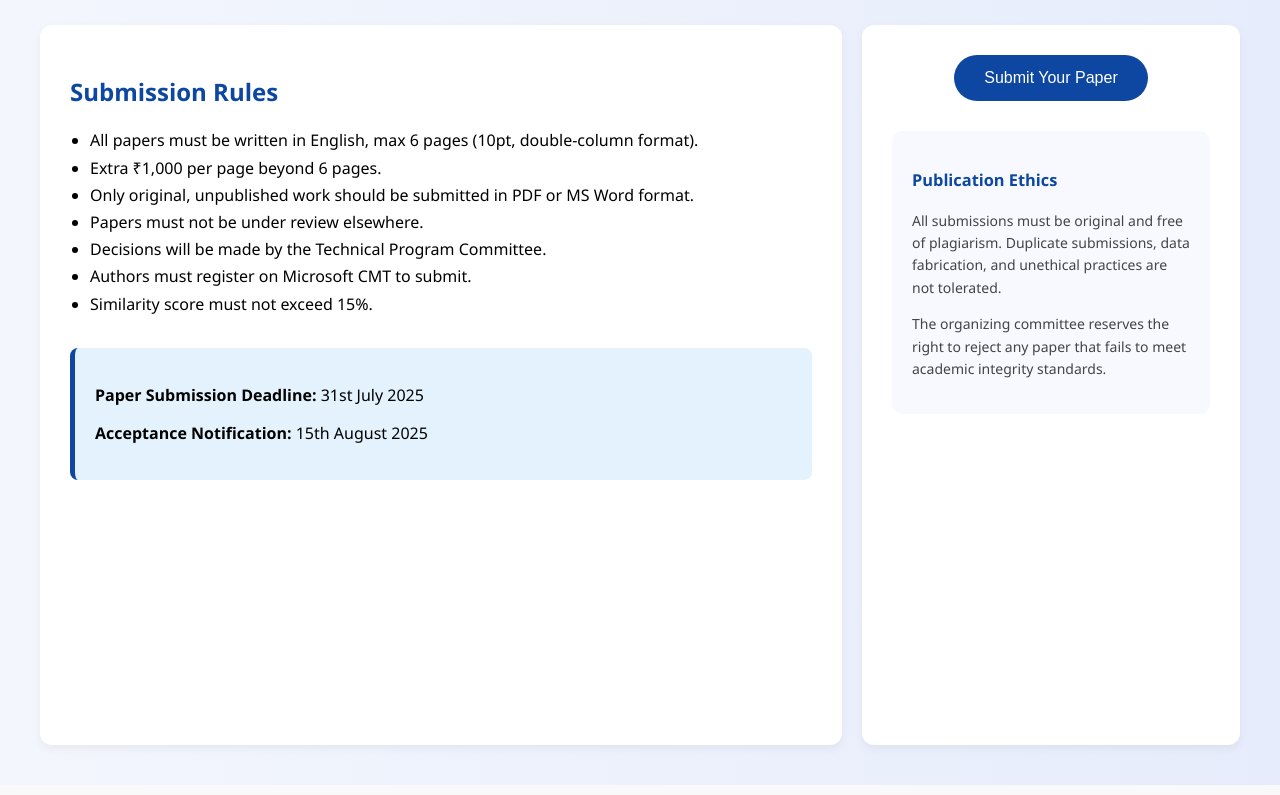
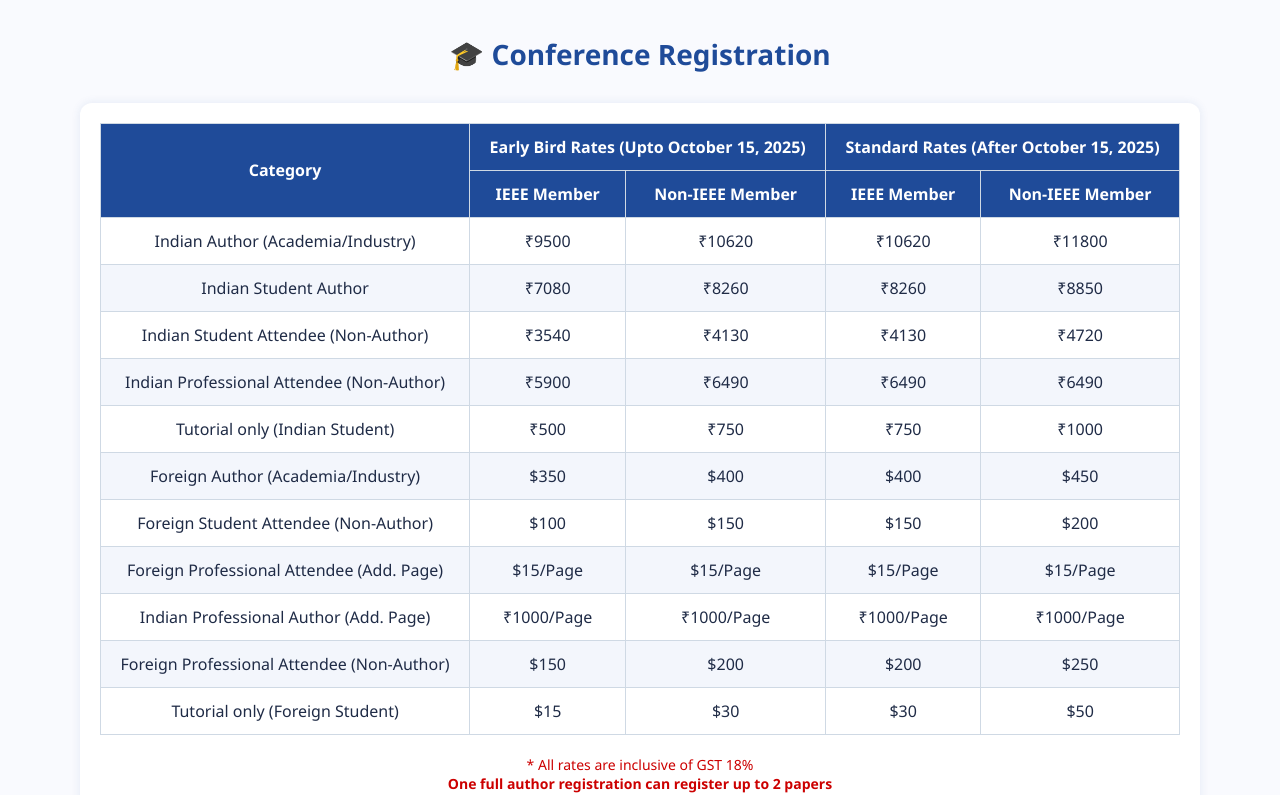
Before and after one commit to PriyanshuRoushan/confwebsite25, a React (Create React App) app in the folder frontend/: page / in a window 1280 px wide. Shown: the part 3200-3995 px from the top of the page. Built offline with nearby package versions, Linux system fonts and the light colour scheme; a web font is replaced by a local one.

Commit message:
Registration Table

```diff
--- a/frontend/src/App.js
+++ b/frontend/src/App.js
@@ -7,6 +7,7 @@
 import Tracks from './components/tracks/tracks';
 import CallForPaper from './components/callforpaper/call4Paper';
 import Footer from './components/footer/footer'
+import Registration from './components/registration/Registration';
 
 function App() {
   return (
@@ -16,6 +17,7 @@
       <AboutRit/>
       <Tracks />
       <Speakers/>
+      <Registration/>
       <CallForPaper/>
       <Faculties />
       <Footer/>
--- /dev/null
+++ b/frontend/src/components/registration/Registration.css
@@ -0,0 +1,50 @@
+.registration-section {
+  padding: 100px 80px;
+  background-color: #f9fafe;
+  color: #1f2b46;
+  font-family: "Segoe UI", sans-serif;
+}
+
+.reg-heading {
+  text-align: center;
+  color: #1f4b99;
+  margin-bottom: 30px;
+  font-size: 28px;
+  font-weight: 600;
+}
+
+.reg-table-container {
+  overflow-x: auto;
+  background: white;
+  padding: 20px;
+  border-radius: 12px;
+  box-shadow: 0 0 10px rgba(31, 75, 153, 0.1);
+}
+
+.reg-table {
+  width: 100%;
+  border-collapse: collapse;
+  font-size: 16px;
+}
+
+.reg-table th, .reg-table td {
+  padding: 12px 16px;
+  border: 1px solid #cfd9e4;
+  text-align: center;
+}
+
+.reg-table th {
+  background-color: #1f4b99;
+  color: white;
+}
+
+.reg-table tbody tr:nth-child(even) {
+  background-color: #f3f6fc;
+}
+
+.note {
+  margin-top: 20px;
+  color: #cc0000;
+  text-align: center;
+  font-size: 14px;
+}
--- /dev/null
+++ b/frontend/src/components/registration/Registration.js
@@ -0,0 +1,47 @@
+import React from "react";
+import "./Registration.css";
+
+const Registration = () => {
+  return (
+    <section className="registration-section">
+      <h2 className="reg-heading">🎓 Conference Registration</h2>
+      <div className="reg-table-container">
+        <table className="reg-table">
+          <thead>
+            <tr>
+              <th rowSpan="2">Category</th>
+              <th colSpan="2">Early Bird Rates (Upto October 15, 2025)</th>
+              <th colSpan="2">Standard Rates (After October 15, 2025)</th>
+            </tr>
+            <tr>
+              <th>IEEE Member</th>
+              <th>Non-IEEE Member</th>
+              <th>IEEE Member</th>
+              <th>Non-IEEE Member</th>
+            </tr>
+          </thead>
+          <tbody>
+            <tr><td>Indian Author (Academia/Industry)</td><td>₹9500</td><td>₹10620</td><td>₹10620</td><td>₹11800</td></tr>
+            <tr><td>Indian Student Author</td><td>₹7080</td><td>₹8260</td><td>₹8260</td><td>₹8850</td></tr>
+            <tr><td>Indian Student Attendee (Non-Author)</td><td>₹3540</td><td>₹4130</td><td>₹4130</td><td>₹4720</td></tr>
+            <tr><td>Indian Professional Attendee (Non-Author)</td><td>₹5900</td><td>₹6490</td><td>₹6490</td><td>₹6490</td></tr>
+            <tr><td>Tutorial only (Indian Student)</td><td>₹500</td><td>₹750</td><td>₹750</td><td>₹1000</td></tr>
+            <tr><td>Foreign Author (Academia/Industry)</td><td>$350</td><td>$400</td><td>$400</td><td>$450</td></tr>
+            <tr><td>Foreign Student Attendee (Non-Author)</td><td>$100</td><td>$150</td><td>$150</td><td>$200</td></tr>
+            <tr><td>Foreign Professional Attendee (Add. Page)</td><td>$15/Page</td><td>$15/Page</td><td>$15/Page</td><td>$15/Page</td></tr>
+            <tr><td>Indian Professional Author (Add. Page)</td><td>₹1000/Page</td><td>₹1000/Page</td><td>₹1000/Page</td><td>₹1000/Page</td></tr>
+            <tr><td>Foreign Professional Attendee (Non-Author)</td><td>$150</td><td>$200</td><td>$200</td><td>$250</td></tr>
+            <tr><td>Tutorial only (Foreign Student)</td><td>$15</td><td>$30</td><td>$30</td><td>$50</td></tr>
+          </tbody>
+        </table>
+        <p className="note">
+          * All rates are inclusive of GST 18% <br />
+          <strong>One full author registration can register up to 2 papers</strong> <br />
+          Extra page charge: ₹1000/page (Indian) or $15/page (International)
+        </p>
+      </div>
+    </section>
+  );
+};
+
+export default Registration;
```
